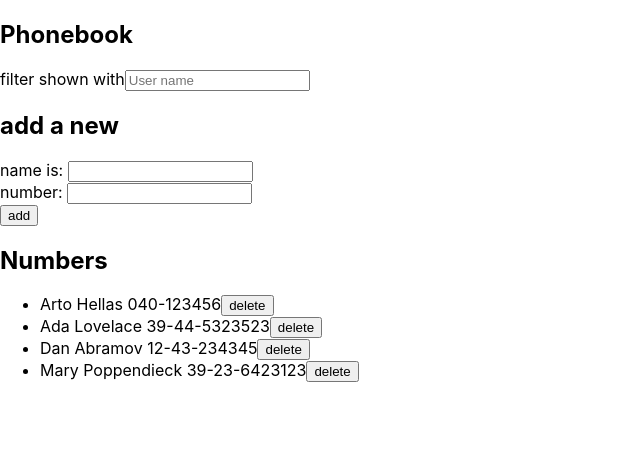
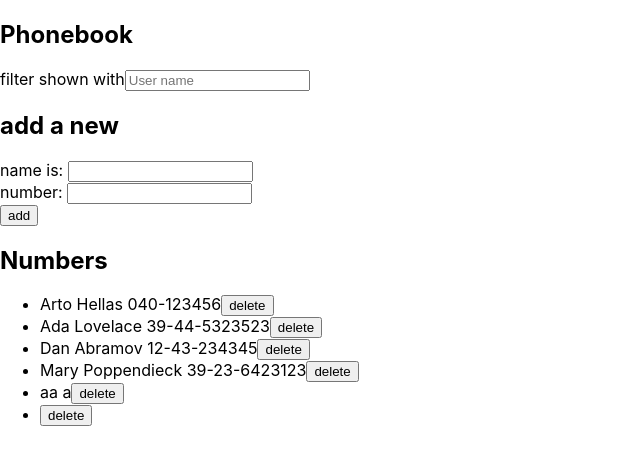
Before and after one commit to MirSzabo/fullstackopen, a React (Create React App) app in the folder part2/Phonebook/: page / in a window 1280 px wide. Shown: the top 464 px of the page, without its empty margins (0-640 px from the left). Built offline with nearby package versions, Linux system fonts and the light colour scheme; data requests are answered from the project's data file.

Commit message:
add new person to the server

```diff
--- a/part2/Phonebook/db.json
+++ b/part2/Phonebook/db.json
@@ -19,6 +19,16 @@
       "name": "Mary Poppendieck",
       "number": "39-23-6423123",
       "id": 4
+    },
+    {
+      "name": "aa",
+      "number": "a",
+      "id": 5
+    },
+    {
+      "name": "",
+      "number": "",
+      "id": 6
     }
   ]
 }
--- a/part2/Phonebook/src/App.js
+++ b/part2/Phonebook/src/App.js
@@ -21,9 +21,7 @@
       );
 
   useEffect(() => {
-    console.log("effect");
     axios.get("http://localhost:3001/persons").then((response) => {
-      console.log("promise fulfilled");
       setPersons(response.data);
     });
   }, []);
@@ -39,16 +37,21 @@
     if (persons.find((element) => element.name === newName)) {
       alert(`${newName} is already added to phonebook`);
     } else {
-      setPersons(persons.concat(personObject));
-      setNewName("");
-      setNewNumber("");
+      axios
+        .post("http://localhost:3001/persons", personObject)
+        .then((response) => {
+          console.log(response);
+          setPersons(persons.concat(response.data));
+          setNewName("");
+          setNewNumber("");
+        });
     }
   };
 
   const rows = () =>
-  namesToShow.map((person) => (
-    <Person key={person.name} person={person} onRemove={removePerson} />
-  ));
+    namesToShow.map((person) => (
+      <Person key={person.name} person={person} onRemove={removePerson} />
+    ));
 
   const handleSearch = (e) => {
     e.target.value.length ? setShowAll(false) : setShowAll(true);
```
